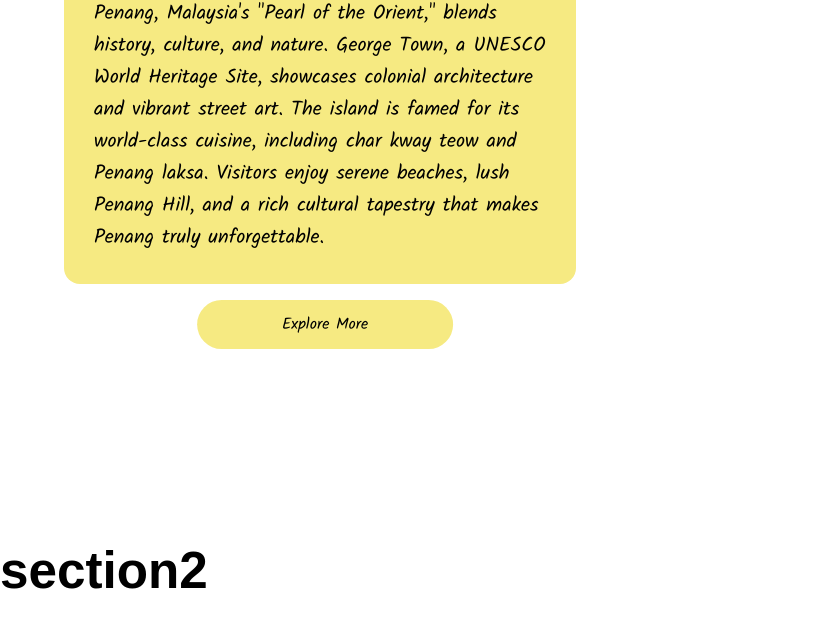
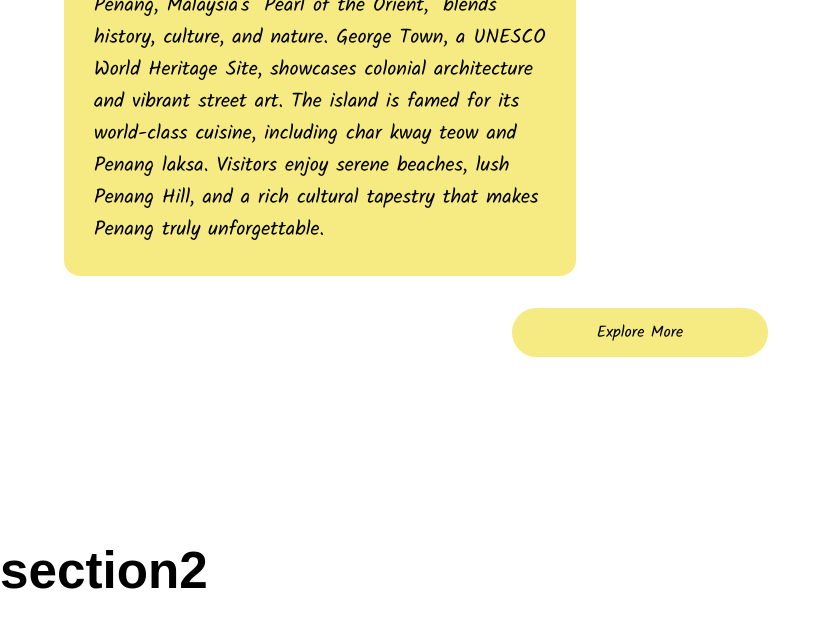
Before and after one commit to Helenooi/assign2, a React (Vite) app: page /App in a window 1280 px wide. Shown: the part 1057-1685 px from the top of the page, without its empty margins (0-829 px from the left). Built offline with nearby package versions, Linux system fonts and the light colour scheme; a web font is replaced by a local one.

Commit message:
Jack solve home bugs

```diff
--- a/src/css/App.css
+++ b/src/css/App.css
@@ -377,8 +377,7 @@
 }
 
 .aboutbutton{
-  margin-top: 1rem;
-  transform: translateX(-123%);
+  margin-top: 2rem;
   width: 20vw;
   padding: 12px 24px;
   background: #f6ea82;
@@ -395,5 +394,5 @@
 
 .aboutbutton:hover {
   background-color: #dfd46e;
-  transform: scale(1.05) translateX(-118%);
+  transform: scale(1.05);
 }
```
